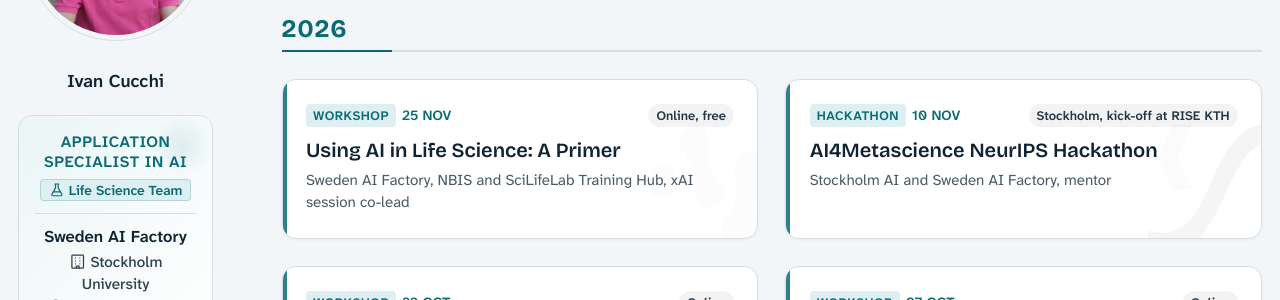
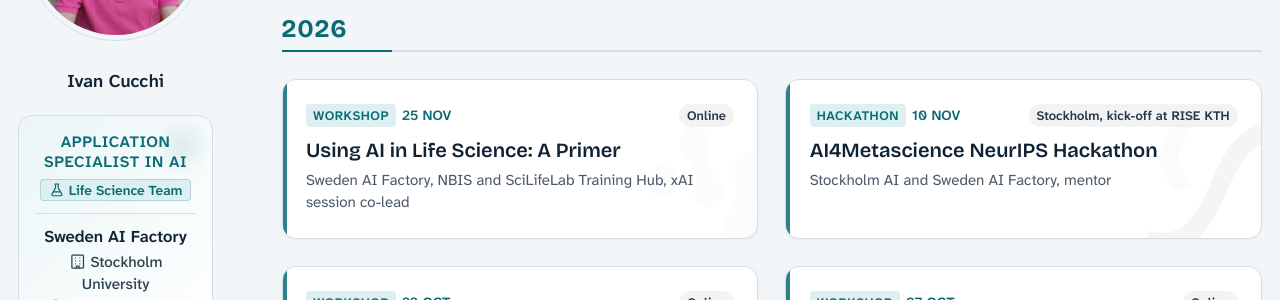
Before and after one commit to ivanqkk/ivanqkk.github.io, a Jekyll site: the page built from _pages/talks.html, in a window 1280 px wide and 900 px high. Shown: the part 238-538 px from the top of the window. Built offline with Jekyll 4.4.1, drawn with Linux system fonts in a browser that asks for light colours.

Commit message:
Primer: drop 'free' from the format

```diff
--- a/_data/events.yml
+++ b/_data/events.yml
@@ -62,7 +62,7 @@
 - id: primer
   title: "Using AI in Life Science: A Primer"
   kind: Workshop
-  format: Online, free
+  format: Online
   org: Sweden AI Factory, NBIS and SciLifeLab Training Hub
   start: 2026-11-25T09:00:00+01:00
   end: 2026-11-25T16:00:00+01:00
```
